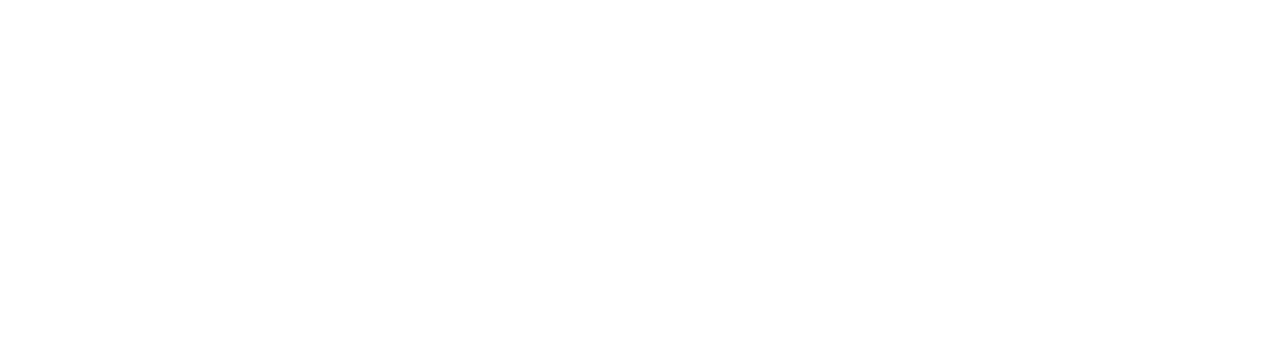
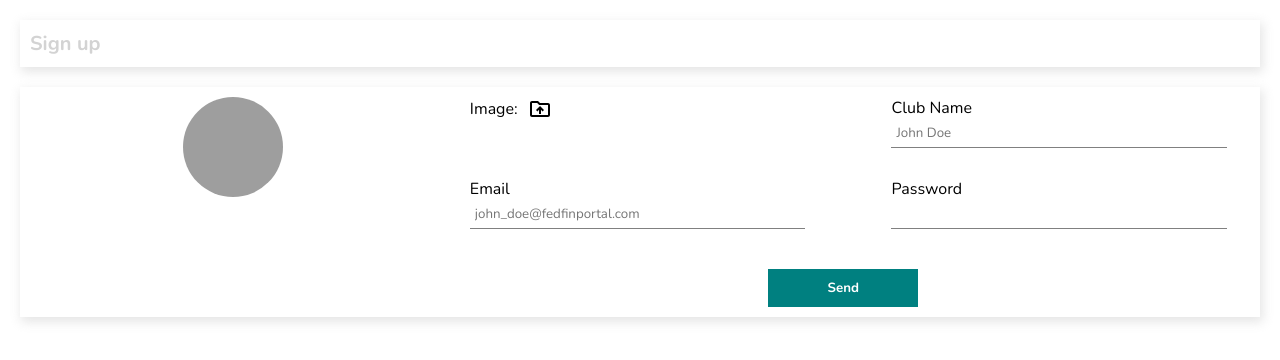
Before and after one commit to SU-CS308-22FA/Team-36, a React (Create React App) app: page /signup in a window 1280 px wide. Before the commit this address had no page. Shown: the top 360 px of the page. Built offline with nearby package versions, Linux system fonts and the light colour scheme; grey boxes are pictures that could not be loaded.

Commit message:
Sign up complete (create complete)

```diff
--- a/src/App.js
+++ b/src/App.js
@@ -1,5 +1,6 @@
 import Home from "./pages/home/Home";
 import Login from "./pages/login/Login";
+import Signup from "./pages/signup/Signup";
 
 import { BrowserRouter, Routes, Route, Navigate } from "react-router-dom";
 
@@ -23,7 +24,7 @@ function App() {
         <Routes>
           <Route path="/">
             <Route path="login" element={<Login />} />
-
+            <Route path="signup" element={<Signup />} />
             <Route
               index
               element={
--- /dev/null
+++ b/src/formSource.js
@@ -0,0 +1,20 @@
+export const userInputs = [
+
+    {
+      id: "Club Name",
+      label: "Club Name",
+      type: "text",
+      placeholder: "John Doe",
+    },
+    {
+      id: "email",
+      label: "Email",
+      type: "mail",
+      placeholder: "john_doe@fedfinportal.com",
+    },
+    {
+      id: "password",
+      label: "Password",
+      type: "password",
+    },
+  ];
--- a/src/pages/login/Login.jsx
+++ b/src/pages/login/Login.jsx
@@ -29,7 +29,9 @@ const Login = () => {
       });
   };
 
-
+  const sendToSignup = () => {
+    navigate("/signup")
+  }
 
   return (
     <div className="login">
@@ -47,7 +49,7 @@ const Login = () => {
             onChange={(e) => setPassword(e.target.value)}
           />
           <button type="submit">Login</button>
-
+          <button onClick={sendToSignup}>Sign up</button>
           {error && <span>Wrong email or password!</span>}
         </form>
       </div>
--- a/src/pages/login/login.scss
+++ b/src/pages/login/login.scss
@@ -24,6 +24,7 @@
       button{
         width: 200px;
         height: 30px;
+        margin: 10px;
         border: none;
         background-color: purple;
         color: white;
--- /dev/null
+++ b/src/pages/signup/Signup.jsx
@@ -0,0 +1,143 @@
+import "./signup.scss";
+import { userInputs } from "../../formSource.js";
+
+import DriveFolderUploadOutlinedIcon from "@mui/icons-material/DriveFolderUploadOutlined";
+import { useEffect, useState } from "react";
+import {
+
+  doc,
+  setDoc,
+} from "firebase/firestore";
+import { auth, db, storage } from "../../firebase";
+import { createUserWithEmailAndPassword } from "firebase/auth";
+import { ref, uploadBytesResumable, getDownloadURL } from "firebase/storage";
+import { useNavigate } from "react-router-dom";
+
+const Signup = () => {
+  const [file, setFile] = useState("");
+  const [data, setData] = useState({});
+  const [per, setPerc] = useState(null);
+  const navigate = useNavigate()
+
+  useEffect(() => {
+    const uploadFile = () => {
+      const name = new Date().getTime() + file.name;
+
+      console.log(name);
+      const storageRef = ref(storage, file.name);
+      const uploadTask = uploadBytesResumable(storageRef, file);
+
+      uploadTask.on(
+        "state_changed",
+        (snapshot) => {
+          const progress =
+            (snapshot.bytesTransferred / snapshot.totalBytes) * 100;
+          console.log("Upload is " + progress + "% done");
+          setPerc(progress);
+          switch (snapshot.state) {
+            case "paused":
+              console.log("Upload is paused");
+              break;
+            case "running":
+              console.log("Upload is running");
+              break;
+            default:
+              break;
+          }
+        },
+        (error) => {
+          console.log(error);
+        },
+        () => {
+          getDownloadURL(uploadTask.snapshot.ref).then((downloadURL) => {
+            setData((prev) => ({ ...prev, img: downloadURL }));
+          });
+        }
+      );
+    };
+    file && uploadFile();
+  }, [file]);
+
+  console.log(data);
+
+  const handleInput = (e) => {
+    const id = e.target.id;
+    const value = e.target.value;
+
+    setData({ ...data, [id]: value });
+  };
+
+  const handleAdd = async (e) => {
+    e.preventDefault();
+    try {
+      const res = await createUserWithEmailAndPassword(
+        auth,
+        data.email,
+        data.password
+      );
+      await setDoc(doc(db, "users", res.user.uid), {
+        ...data,
+
+      });
+      navigate(-1)
+    } catch (err) {
+      console.log(err);
+    }
+  };
+
+  return (
+    <div className="signup">
+
+      <div className="newContainer">
+
+        <div className="top">
+          <h1>Sign up</h1>
+        </div>
+        <div className="bottom">
+          <div className="left">
+            <img
+              src={
+                file
+                  ? URL.createObjectURL(file)
+                  : "https://icon-library.com/images/no-image-icon/no-image-icon-0.jpg"
+              }
+              alt=""
+            />
+          </div>
+          <div className="right">
+            <form onSubmit={handleAdd}>
+              <div className="formInput">
+                <label htmlFor="file">
+                  Image: <DriveFolderUploadOutlinedIcon className="icon" />
+                </label>
+                <input
+                  type="file"
+                  id="file"
+                  onChange={(e) => setFile(e.target.files[0])}
+                  style={{ display: "none" }}
+                />
+              </div>
+
+              {userInputs.map((input) => (
+                <div className="formInput" key={input.id}>
+                  <label>{input.label}</label>
+                  <input
+                    id={input.id}
+                    type={input.type}
+                    placeholder={input.placeholder}
+                    onChange={handleInput}
+                  />
+                </div>
+              ))}
+              <button disabled ={per !== null && per < 100} type="submit">
+                Send
+              </button>
+            </form>
+          </div>
+        </div>
+      </div>
+    </div>
+  );
+};
+
+export default Signup;
--- /dev/null
+++ b/src/pages/signup/signup.scss
@@ -0,0 +1,82 @@
+.signup {
+    width: 100%;
+    display: flex;
+
+    .newContainer {
+      flex: 6;
+
+      .top,
+      .bottom {
+        -webkit-box-shadow: 2px 4px 10px 1px rgba(0, 0, 0, 0.47);
+        box-shadow: 2px 4px 10px 1px rgba(201, 201, 201, 0.47);
+        padding: 10px;
+        margin: 20px;
+        display: flex;
+
+        h1 {
+          color: lightgray;
+          font-size: 20px;
+        }
+
+        .left {
+          flex: 1;
+          text-align: center;
+
+          img {
+            width: 100px;
+            height: 100px;
+            border-radius: 50%;
+            object-fit: cover;
+          }
+        }
+
+        .right {
+          flex: 2;
+
+          form {
+            display: flex;
+            flex-wrap: wrap;
+            gap: 30px;
+            justify-content: space-around;
+
+            .formInput {
+              width: 40%;
+
+              label {
+                display: flex;
+                align-items: center;
+                gap: 10px;
+
+                .icon {
+                  cursor: pointer;
+                }
+              }
+
+              input {
+                width: 100%;
+                padding: 5px;
+                border: none;
+                border-bottom: 1px solid gray;
+              }
+            }
+
+            button {
+              width: 150px;
+              padding: 10px;
+              border: none;
+              background-color: teal;
+              color: white;
+              font-weight: bold;
+              cursor: pointer;
+              margin-top: 10px;
+
+              &:disabled{
+                background-color: rgba(3, 92, 92, 0.322);
+                cursor: not-allowed;
+              }
+            }
+          }
+        }
+      }
+    }
+  }
```
